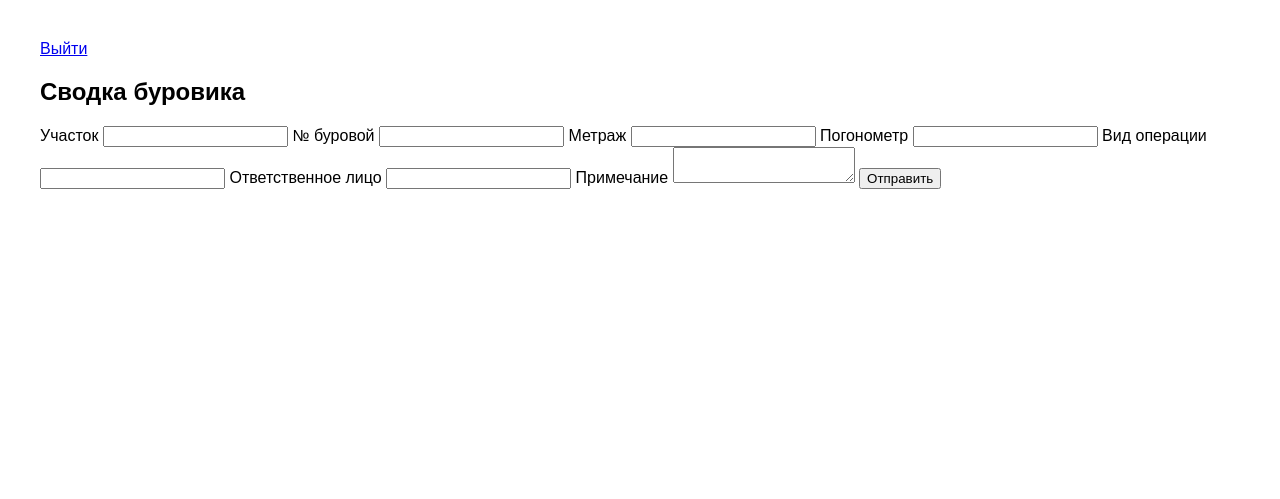
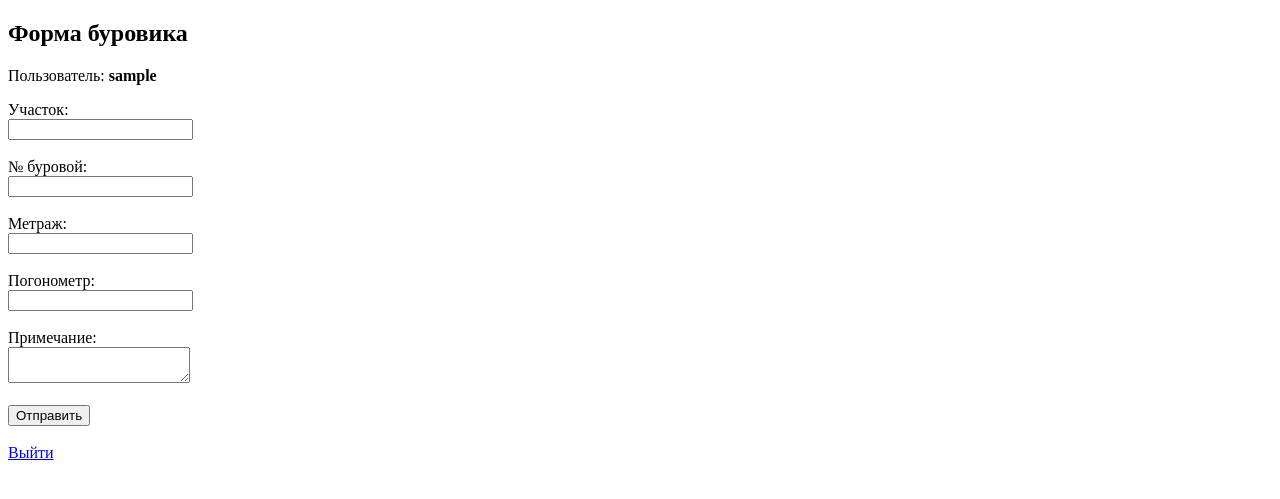
Before and after one commit to Maksat-Sh/bur-report-supabase, a FastAPI app: page /bur in a window 1280 px wide. Shown: the top 499 px of the page. Run offline with FastAPI, Linux system fonts and the light colour scheme; the visitor is signed in with stand-in values (Sample User, id 1).

Commit message:
Update bur.html

```diff
--- a/templates/bur.html
+++ b/templates/bur.html
@@ -1,47 +1,34 @@
 <!DOCTYPE html>
-<html>
+<html lang="ru">
 <head>
     <meta charset="UTF-8">
-    <title>Сводка буровика</title>
-    <link rel="stylesheet" href="/static/style.css">
+    <title>Буровик</title>
 </head>
 <body>
+    <h2>Форма буровика</h2>
 
-<a href="/logout" class="logout">Выйти</a>
+    <p>Пользователь: <b>{{ user }}</b></p>
 
-<div class="box">
-    <h2>Сводка буровика</h2>
+    <form method="post" action="/bur">
+        <label>Участок:</label><br>
+        <input type="text" name="section" required><br><br>
 
-    {% if request.query_params.ok %}
-        <p class="ok">Отправлено!</p>
-    {% endif %}
+        <label>№ буровой:</label><br>
+        <input type="text" name="rig" required><br><br>
 
-    <form method="post">
+        <label>Метраж:</label><br>
+        <input type="number" step="0.01" name="meters" required><br><br>
 
-        <label>Участок</label>
-        <input name="area" required>
+        <label>Погонометр:</label><br>
+        <input type="number" step="0.01" name="pogon" required><br><br>
 
-        <label>№ буровой</label>
-        <input name="rig_number" required>
+        <label>Примечание:</label><br>
+        <textarea name="note"></textarea><br><br>
 
-        <label>Метраж</label>
-        <input name="depth" required>
+        <button type="submit">Отправить</button>
+    </form>
 
-        <label>Погонометр</label>
-        <input name="pogon" required>
-
-        <label>Вид операции</label>
-        <input name="operation" required>
-
-        <label>Ответственное лицо</label>
-        <input name="responsible" required>
-
-        <label>Примечание</label>
-        <textarea name="note"></textarea>
-
-        <button>Отправить</button>
-    </form>
-</div>
-
+    <br>
+    <a href="/logout">Выйти</a>
 </body>
 </html>
```
